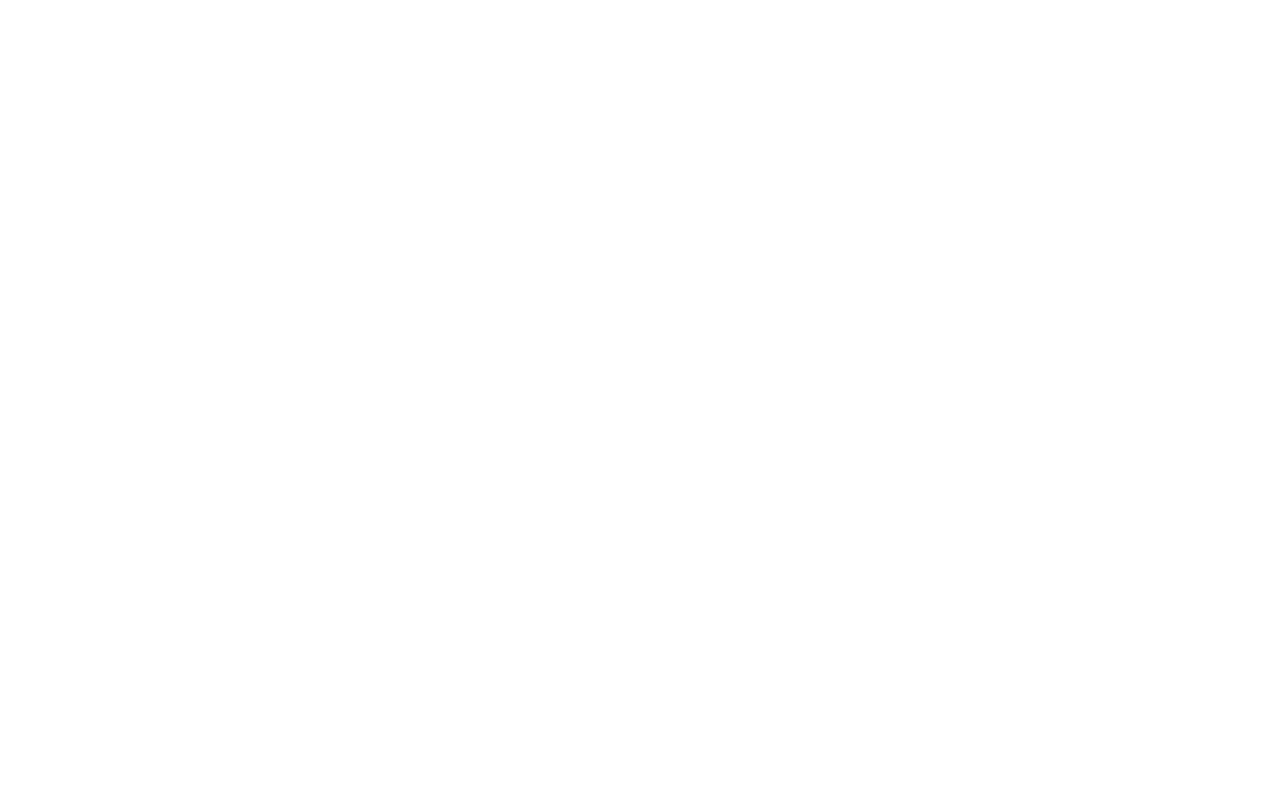
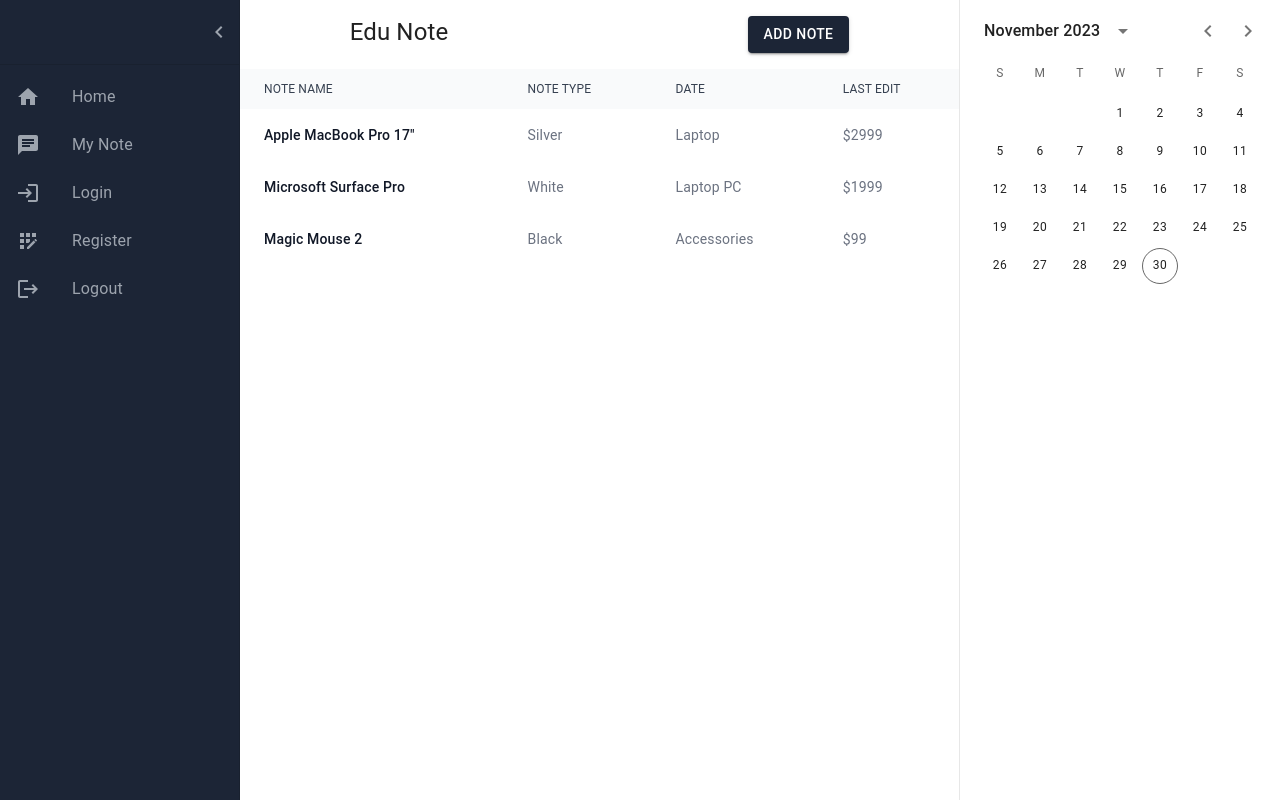
Before and after one commit to pbk95120/wep-final, a React (Create React App) app in the folder frontend/: page /note in a window 1280 px wide. Before the commit this address had no page. Built offline with nearby package versions, Linux system fonts and the light colour scheme.

Commit message:
feat: notes design

```diff
--- a/frontend/package.json
+++ b/frontend/package.json
@@ -7,6 +7,7 @@
     "@emotion/styled": "^11.11.0",
     "@mui/icons-material": "^5.14.19",
     "@mui/material": "^5.14.19",
+    "@mui/x-date-pickers": "^6.18.2",
     "@tanstack/react-query": "^5.10.0",
     "@testing-library/jest-dom": "^5.17.0",
     "@testing-library/react": "^13.4.0",
@@ -16,6 +17,7 @@
     "@types/react": "^18.2.39",
     "@types/react-dom": "^18.2.17",
     "axios": "^1.6.2",
+    "dayjs": "^1.11.10",
     "react": "^18.2.0",
     "react-dom": "^18.2.0",
     "react-router-dom": "^6.20.0",
--- a/frontend/src/App.tsx
+++ b/frontend/src/App.tsx
@@ -2,11 +2,13 @@
 import LoginPage from "./pages/LoginPage";
 import RegisterPage from "./pages/RegisterPage";
 import HomePage from "./pages/HomePage";
+import NotePage from "./pages/NotePage";
 
 function App() {
   return (
     <Routes>
       <Route path="/" element={<HomePage />} />
+      <Route path="/note" element={<NotePage />} />
       <Route path="/login" element={<LoginPage />} />
       <Route path="/register" element={<RegisterPage />} />
     </Routes>
--- /dev/null
+++ b/frontend/src/components/layout/Navbar.tsx
@@ -0,0 +1,38 @@
+import HomeIcon from "@mui/icons-material/Home";
+import ChatIcon from "@mui/icons-material/Chat";
+import LoginIcon from "@mui/icons-material/Login";
+import AppRegistrationIcon from "@mui/icons-material/AppRegistration";
+import LogoutIcon from "@mui/icons-material/Logout";
+import { Link } from "react-router-dom";
+
+const Navbar = () => {
+  return (
+    <div className="flex justify-around items-center bg-navy rounded p-3">
+      <Link to="/">
+        <div>
+          <HomeIcon sx={{ color: "#9da4ae" }} />
+        </div>
+      </Link>
+      <Link to="/note">
+        <div>
+          <ChatIcon sx={{ color: "#9da4ae" }} />
+        </div>
+      </Link>
+      <Link to="/login">
+        <div>
+          <LoginIcon sx={{ color: "#9da4ae" }} />
+        </div>
+      </Link>
+      <Link to="/register">
+        <div>
+          <AppRegistrationIcon sx={{ color: "#9da4ae" }} />
+        </div>
+      </Link>
+      <div>
+        <LogoutIcon sx={{ color: "#9da4ae" }} />
+      </div>
+    </div>
+  );
+};
+
+export default Navbar;
--- a/frontend/src/components/Home/DashBoard.tsx
+++ b/frontend/src/components/layout/Sidebar.tsx
@@ -61,9 +61,7 @@
   },
 }));
 
-// TODO remove, this demo shouldn't need to reset the theme.
-
-export default function Dashboard() {
+export default function Sidebar() {
   const [open, setOpen] = React.useState(true);
   const toggleDrawer = () => {
     setOpen(!open);
@@ -71,7 +69,7 @@
 
   return (
     <ThemeProvider theme={customTheme}>
-      <Box sx={{ display: "flex" }}>
+      <Box sx={{ display: "flex", height: "100vh" }}>
         <CssBaseline />
         <AppBar position="absolute" open={open}></AppBar>
         <Drawer
@@ -103,18 +101,6 @@
           <Divider />
           <List component="nav">{mainListItems}</List>
         </Drawer>
-        <Box
-          component="main"
-          sx={{
-            backgroundColor: (theme) =>
-              theme.palette.mode === "light" ? theme.palette.grey[100] : theme.palette.grey[900],
-            flexGrow: 1,
-            height: "100vh",
-            overflow: "auto",
-          }}
-        >
-          <Toolbar />
-        </Box>
       </Box>
     </ThemeProvider>
   );
--- a/frontend/src/components/Home/listItems.tsx
+++ b/frontend/src/components/layout/listItems.tsx
@@ -19,12 +19,14 @@
         <ListItemText primary="Home" />
       </ListItemButton>
     </Link>
+    <Link to="/note">
       <ListItemButton>
         <ListItemIcon>
           <ChatIcon sx={{ color: "#9da4ae" }} />
         </ListItemIcon>
         <ListItemText primary="My Note" />
       </ListItemButton>
+    </Link>
     <Link to="/login">
       <ListItemButton>
         <ListItemIcon>
--- /dev/null
+++ b/frontend/src/components/note/Calender.tsx
@@ -0,0 +1,14 @@
+import * as React from "react";
+import { LocalizationProvider } from "@mui/x-date-pickers/LocalizationProvider";
+import { AdapterDayjs } from "@mui/x-date-pickers/AdapterDayjs";
+import { DateCalendar } from "@mui/x-date-pickers/DateCalendar";
+
+const Calendar = () => {
+  return (
+    <LocalizationProvider dateAdapter={AdapterDayjs}>
+      <DateCalendar />
+    </LocalizationProvider>
+  );
+};
+
+export default Calendar;
--- /dev/null
+++ b/frontend/src/components/note/Chatting.tsx
@@ -0,0 +1,20 @@
+import * as React from "react";
+import Button from "@mui/material/Button";
+import SendIcon from "@mui/icons-material/Send";
+import Stack from "@mui/material/Stack";
+import Box from "@mui/material/Box";
+import Input from "@mui/material/Input";
+const ariaLabel = { "aria-label": "description" };
+
+const Chatting = () => {
+  return (
+    <Stack direction="row" spacing={2}>
+      <Input placeholder="Message" inputProps={ariaLabel} />
+      <Button variant="contained" endIcon={<SendIcon />} sx={{ backgroundColor: "#1c2536" }}>
+        Send
+      </Button>
+    </Stack>
+  );
+};
+
+export default Chatting;
--- a/frontend/src/pages/HomePage.tsx
+++ b/frontend/src/pages/HomePage.tsx
@@ -1,10 +1,41 @@
-import Dashboard from "../components/Home/DashBoard";
+import { useState, useEffect } from "react";
+import Sidebar from "../components/layout/Sidebar";
+import Navbar from "../components/layout/Navbar";
+import Calendar from "../components/note/Calender";
+import Button from "@mui/material/Button";
+import { Link } from "react-router-dom";
 
 const HomePage = () => {
+  const [isMobile, setIsMobile] = useState(window.innerWidth <= 425);
+  useEffect(() => {
+    const handleResize = () => {
+      setIsMobile(window.innerWidth <= 425);
+    };
+
+    window.addEventListener("resize", handleResize);
+
+    return () => {
+      window.removeEventListener("resize", handleResize);
+    };
+  }, []);
   return (
-    <>
-      <Dashboard></Dashboard>
-    </>
+    <main className="flex">
+      {isMobile ? <Navbar /> : <Sidebar />}
+      <div className="flex flex-col items-center w-full h-full">
+        <div className="flex-col w-full">
+          <p className="bold text-2xl">Edu Note</p>
+          <Link to="/note">
+            <Button variant="contained" sx={{ backgroundColor: "#1c2536" }}>
+              Start Note
+            </Button>
+          </Link>
+        </div>
+        <div className="w-full"></div>
+      </div>
+      <div className="h-screen" style={{ borderLeft: "1px solid #e7e7e7" }}>
+        <Calendar></Calendar>
+      </div>
+    </main>
   );
 };
 
--- a/frontend/src/pages/LoginPage.tsx
+++ b/frontend/src/pages/LoginPage.tsx
@@ -10,7 +10,7 @@
 import LockOutlinedIcon from "@mui/icons-material/LockOutlined";
 import Typography from "@mui/material/Typography";
 import Container from "@mui/material/Container";
-import { createTheme, ThemeProvider } from "@mui/material/styles";
+import { ThemeProvider } from "@mui/material/styles";
 import Alert from "@mui/material/Alert";
 import Stack from "@mui/material/Stack";
 import { useNavigate } from "react-router-dom";
--- /dev/null
+++ b/frontend/src/pages/NotePage.tsx
@@ -0,0 +1,89 @@
+import { useState, useEffect } from "react";
+import Sidebar from "../components/layout/Sidebar";
+import Navbar from "../components/layout/Navbar";
+import Calendar from "../components/note/Calender";
+import Button from "@mui/material/Button";
+import { Link } from "react-router-dom";
+
+const NotePage = () => {
+  const [isMobile, setIsMobile] = useState(window.innerWidth <= 425);
+  useEffect(() => {
+    const handleResize = () => {
+      setIsMobile(window.innerWidth <= 425);
+    };
+
+    window.addEventListener("resize", handleResize);
+
+    return () => {
+      window.removeEventListener("resize", handleResize);
+    };
+  }, []);
+  return (
+    <main className="flex">
+      {isMobile ? <Navbar /> : <Sidebar />}
+      <div className="flex flex-col items-center w-full h-full">
+        <div className="flex w-full justify-around my-4 gap-20">
+          <p className="bold text-2xl">Edu Note</p>
+          <Button variant="contained" sx={{ backgroundColor: "#1c2536" }}>
+            Add Note
+          </Button>
+        </div>
+
+        <div className="w-full">
+          <table className="w-full text-sm text-left rtl:text-right text-gray-500 dark:text-gray-400">
+            <thead className="text-xs text-gray-700 uppercase bg-gray-50 dark:bg-gray-700 dark:text-gray-400">
+              <tr>
+                <th scope="col" className="px-6 py-3">
+                  Note Name
+                </th>
+                <th scope="col" className="px-6 py-3">
+                  Note Type
+                </th>
+                <th scope="col" className="px-6 py-3">
+                  Date
+                </th>
+                <th scope="col" className="px-6 py-3">
+                  Last Edit
+                </th>
+              </tr>
+            </thead>
+            <tbody>
+              <tr className="bg-white border-b dark:bg-gray-800 dark:border-gray-700">
+                <Link to="/num">
+                  <th scope="row" className="px-6 py-4 font-medium text-gray-900 whitespace-nowrap dark:text-white">
+                    Apple MacBook Pro 17"
+                  </th>
+                </Link>
+                <td className="px-6 py-4">Silver</td>
+                <td className="px-6 py-4">Laptop</td>
+                <td className="px-6 py-4">$2999</td>
+              </tr>
+
+              <tr className="bg-white border-b dark:bg-gray-800 dark:border-gray-700">
+                <th scope="row" className="px-6 py-4 font-medium text-gray-900 whitespace-nowrap dark:text-white">
+                  Microsoft Surface Pro
+                </th>
+                <td className="px-6 py-4">White</td>
+                <td className="px-6 py-4">Laptop PC</td>
+                <td className="px-6 py-4">$1999</td>
+              </tr>
+              <tr className="bg-white dark:bg-gray-800">
+                <th scope="row" className="px-6 py-4 font-medium text-gray-900 whitespace-nowrap dark:text-white">
+                  Magic Mouse 2
+                </th>
+                <td className="px-6 py-4">Black</td>
+                <td className="px-6 py-4">Accessories</td>
+                <td className="px-6 py-4">$99</td>
+              </tr>
+            </tbody>
+          </table>
+        </div>
+      </div>
+      <div className="h-screen" style={{ borderLeft: "1px solid #e7e7e7" }}>
+        <Calendar></Calendar>
+      </div>
+    </main>
+  );
+};
+
+export default NotePage;
--- a/frontend/tailwind.config.js
+++ b/frontend/tailwind.config.js
@@ -2,7 +2,11 @@
 module.exports = {
   content: ["./src/**/*.{js,jsx,ts,tsx}"],
   theme: {
-    extend: {},
+    extend: {
+      colors: {
+        navy: "#1c2536",
+      },
+    },
   },
   plugins: [],
 };
```
Also changed, not shown: 1 other file (tests, documents, lock files or other folders). Lines whose indentation alone changed are shown as unchanged.
